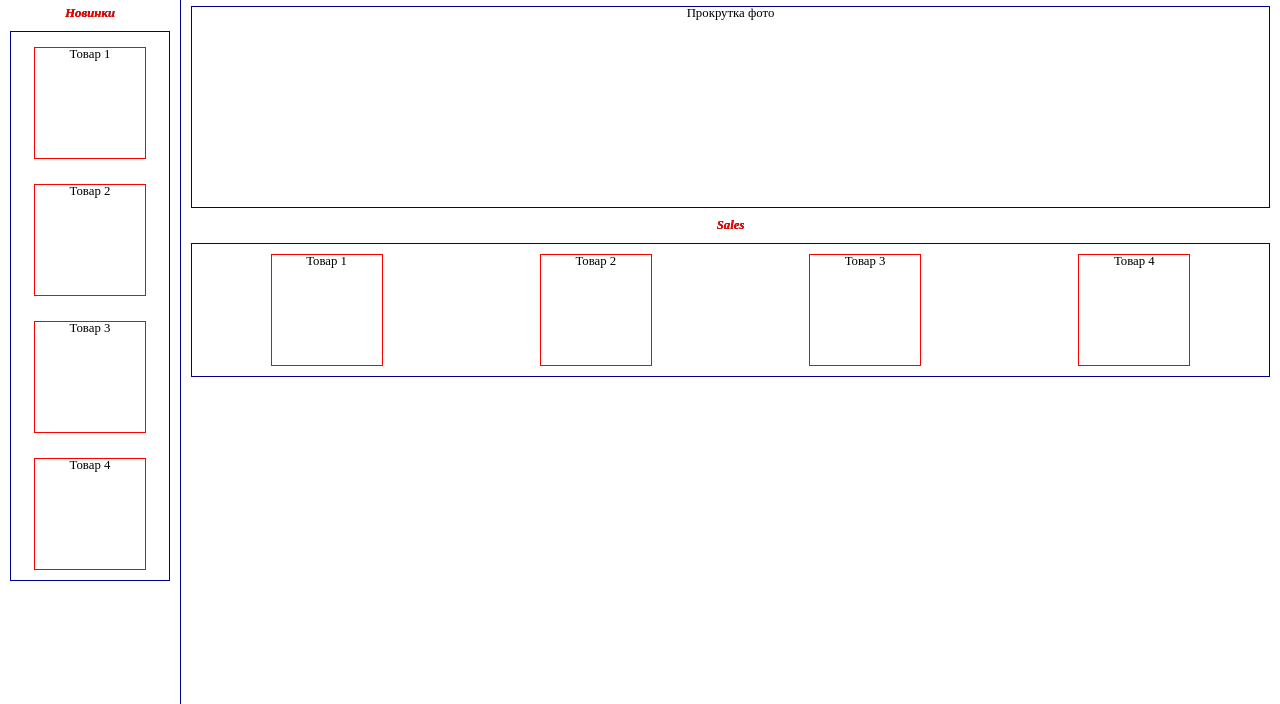
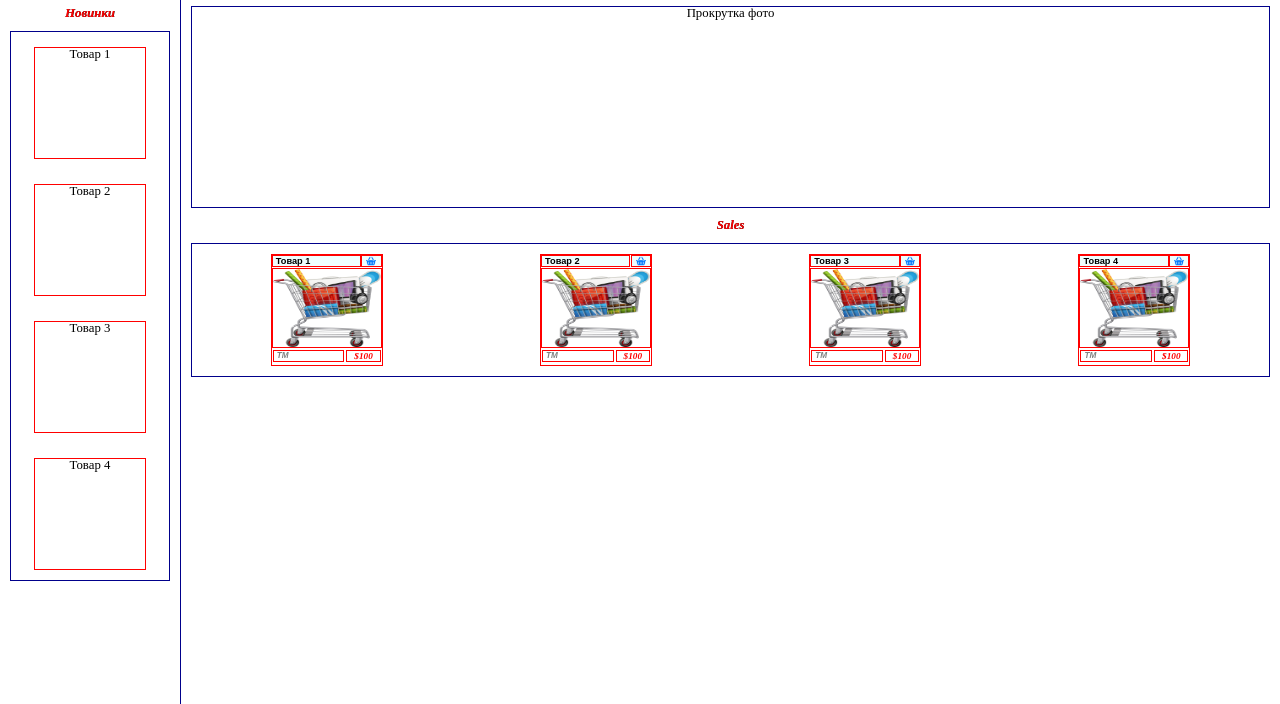
Before and after one commit to WebAcademyFrontend1601/Rybak, a plain HTML site: page index.html in a window 1280 px wide. Shown: the part 96-800 px from the top of the page. Drawn offline with Linux system fonts and the light colour scheme.

Commit message:
goods boxes

```diff
--- /dev/null
+++ b/css/goods.css
@@ -0,0 +1,58 @@
+.sales {
+	display: -moz-box;
+	display: -ms-flexbox;
+	display: -webkit-flex;
+	display: flex;
+
+	-webkit-flex-flow: row wrap;
+	flex-flow: row wrap;
+	justify-content: space-around;
+
+	text-align: center;
+	font-size: 0.8em;
+}
+
+.sales > * {
+	flex: 1 100%;
+	border: .1px solid red;
+	margin: 1px;
+}
+
+.sameline {
+	flex: 1 auto;
+	height: 10px;
+}
+
+.linesame {
+	flex: 1 auto;
+	height: 10px;
+	margin: .1px;
+	background: #F0FFFF;
+}
+
+.name_goods {
+	flex-grow: 6;
+	text-align: left;
+	padding-left: 3px;
+	font: bold .9em Arial;
+}
+
+.TM_goods {
+	flex-grow: 4;
+	text-align: left;
+	padding-left: 3px;
+	font: italic bold .8em Arial;
+	color:  #808080;
+}
+
+.img_goods {
+	flex-grow: 8;
+	height: 78px;
+	margin: 0;
+	padding: 0;
+}
+
+.price_goods {
+	font: italic bold .9em serif;
+	color: red;
+}
--- a/css/main.css
+++ b/css/main.css
@@ -445,6 +445,11 @@ header {
 		max-width: 180px;
 		height: 1000px;
 		border-right: 1px solid darkblue;
+		overflow: auto;
+	}
+
+	#new:overflow {
+		color: red;
 	}
 
 	/* create flexbox for new goods in main block */
--- a/index.html
+++ b/index.html
@@ -6,6 +6,7 @@
 		<link rel="stylesheet" type="text/css" href="css/reset.css">
 		<link rel="stylesheet" type="text/css" href="css/main.css">
 		<link rel="stylesheet" type="text/css" href="css/elements.css">
+		<link rel="stylesheet" type="text/css" href="css/goods.css">
 		<link rel="stylesheet" type="text/css" href="css/registration_form.css" />
 
 		<!-- libraries for menu animation -->
@@ -147,16 +148,32 @@
 					<p>Sales</p>
 					<div id="sales">
 						<div class="sales">
-							<p>Товар 1</p>
+							<p class="name_goods linesame">Товар 1</p>
+							<p class="goods_basket linesame"><img src="images/basket.png" height="10px"></p>
+							<img src="images/shopping.png" class="img_goods">
+							<p class="TM_goods sameline">TM</p>
+							<p class="price_goods sameline">$100</p>
 						</div>
 						<div class="sales">
-							<p>Товар 2</p>
+							<p class="name_goods linesame">Товар 2</p>
+							<p class="goods_basket linesame"><img src="images/basket.png" height="10px"></p>
+							<img src="images/shopping.png" class="img_goods">
+							<p class="TM_goods sameline">TM</p>
+							<p class="price_goods sameline">$100</p>
 						</div>
 						<div class="sales">
-							<p>Товар 3</p>
+							<p class="name_goods linesame">Товар 3</p>
+							<p class="goods_basket linesame"><img src="images/basket.png" height="10px"></p>
+							<img src="images/shopping.png" class="img_goods">
+							<p class="TM_goods sameline">TM</p>
+							<p class="price_goods sameline">$100</p>
 						</div>
 						<div class="sales">
-							<p>Товар 4</p>
+							<p class="name_goods linesame">Товар 4</p>
+							<p class="goods_basket linesame"><img src="images/basket.png" height="10px"></p>
+							<img src="images/shopping.png" class="img_goods">
+							<p class="TM_goods sameline">TM</p>
+							<p class="price_goods sameline">$100</p>
 						</div>
 					</div>
 				</main>
```
Also changed, not shown: images/basket.png (added), images/basket_main.png (added), images/shopping.png (added).
